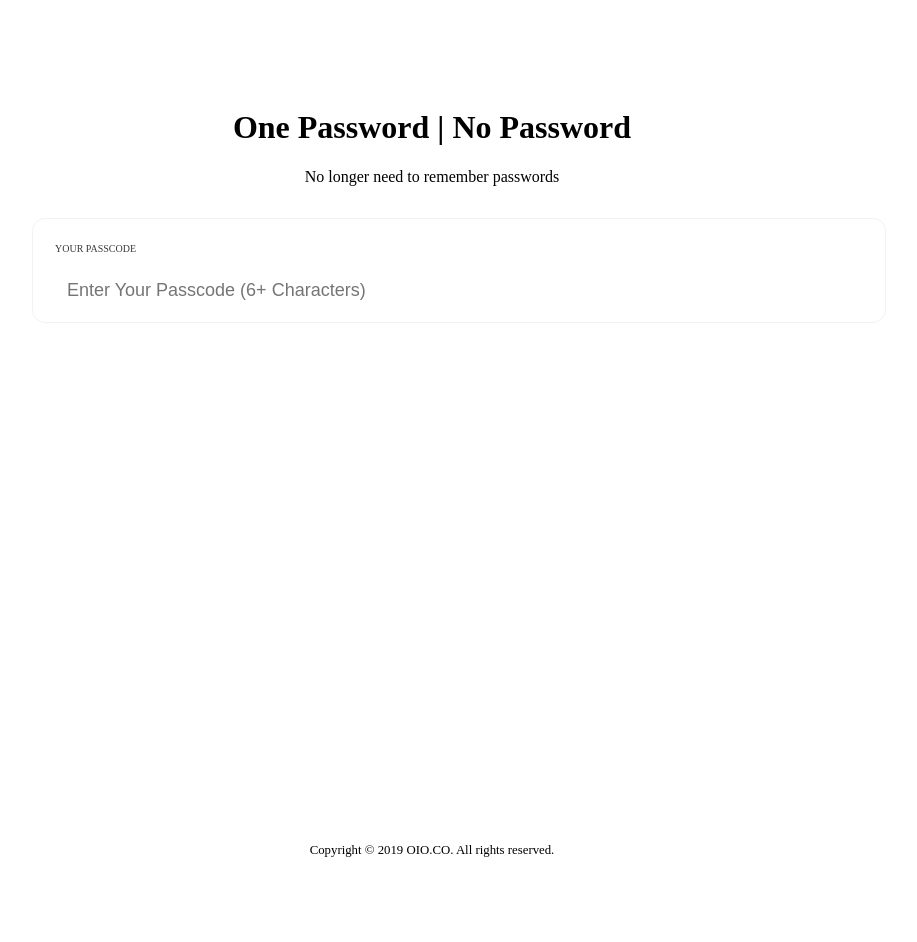
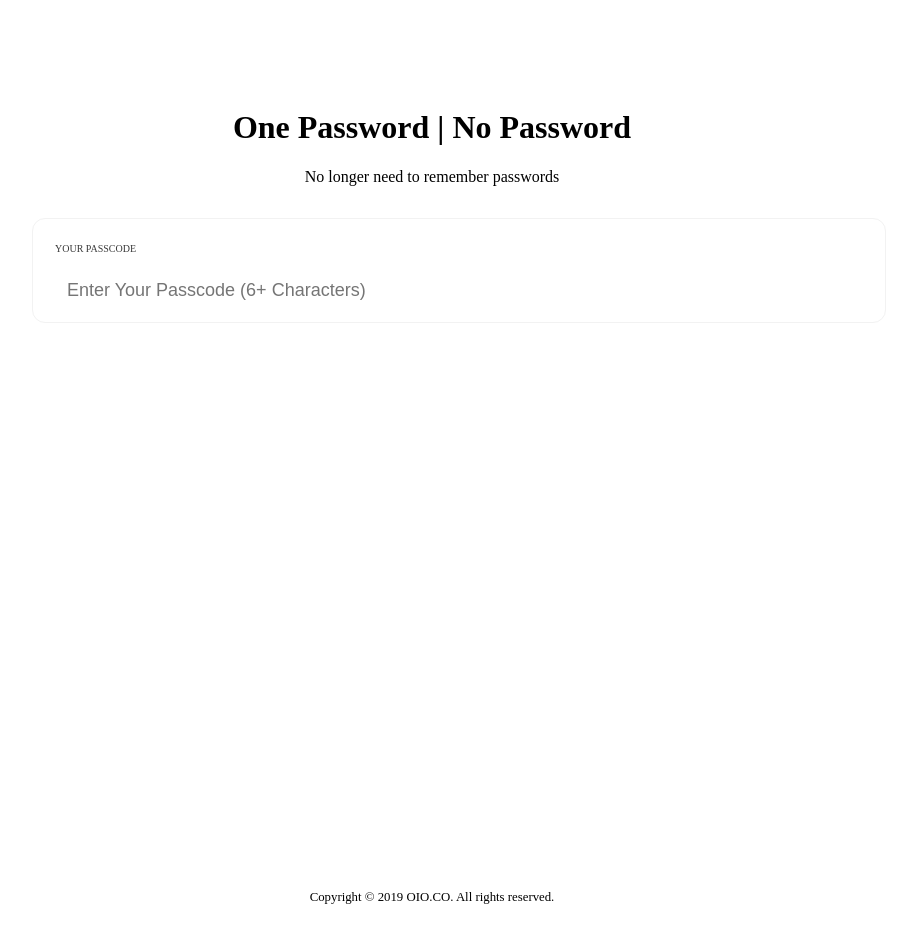
Before and after one commit to linktalk/passcode, a plain HTML site: page index.html in a window 1280 px wide. Shown: the whole page, without its empty margins (208-1125 px from the left). Before the commit the page ends 874 px from the top, so only its background shows below. Drawn offline with Linux system fonts and the light colour scheme.

Commit message:
update footer style

```diff
--- a/css/style.css
+++ b/css/style.css
@@ -58,6 +58,6 @@
   text-align: center;
   font-size: 0.8em;
   position: relative;
-  top: -0.25em;
+  margin: 5em;
   vertical-align: top;
 }
```
Also changed, not shown: 1 other file.
